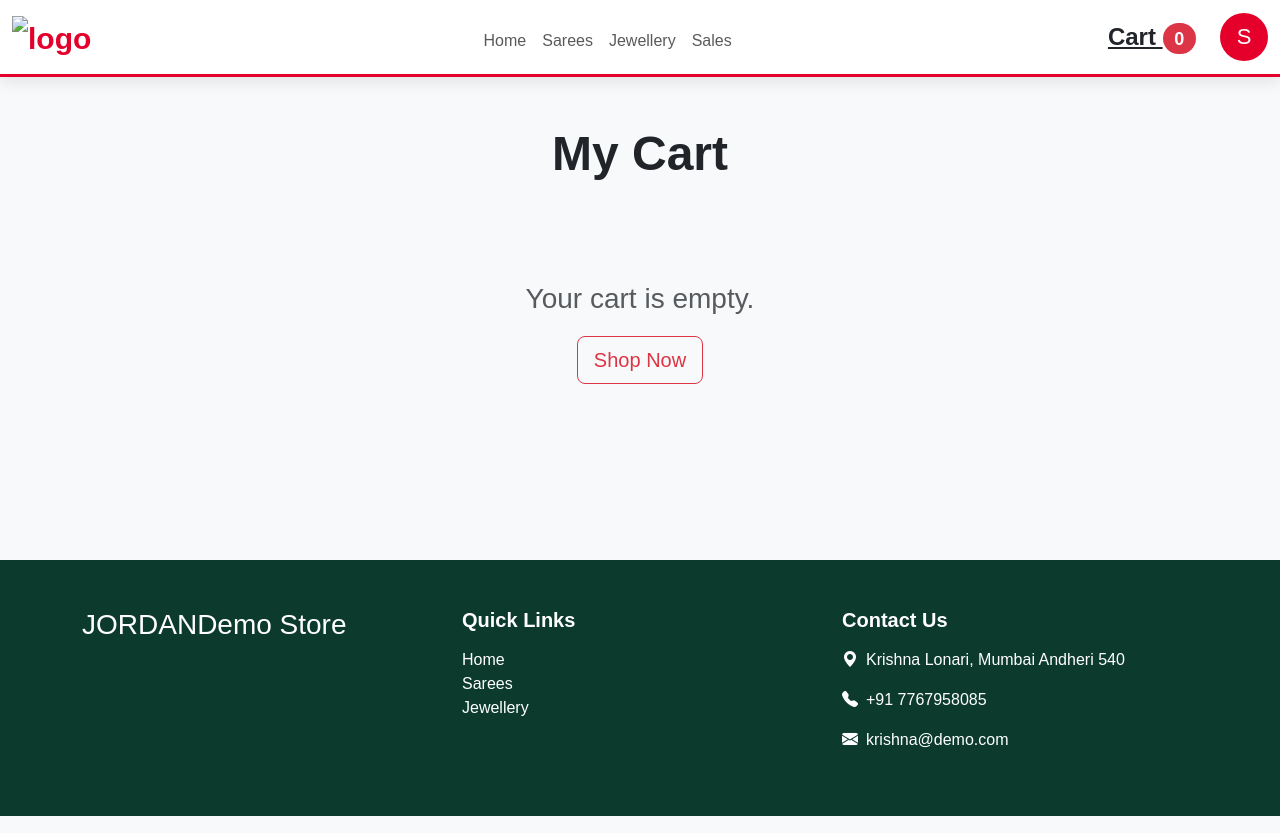
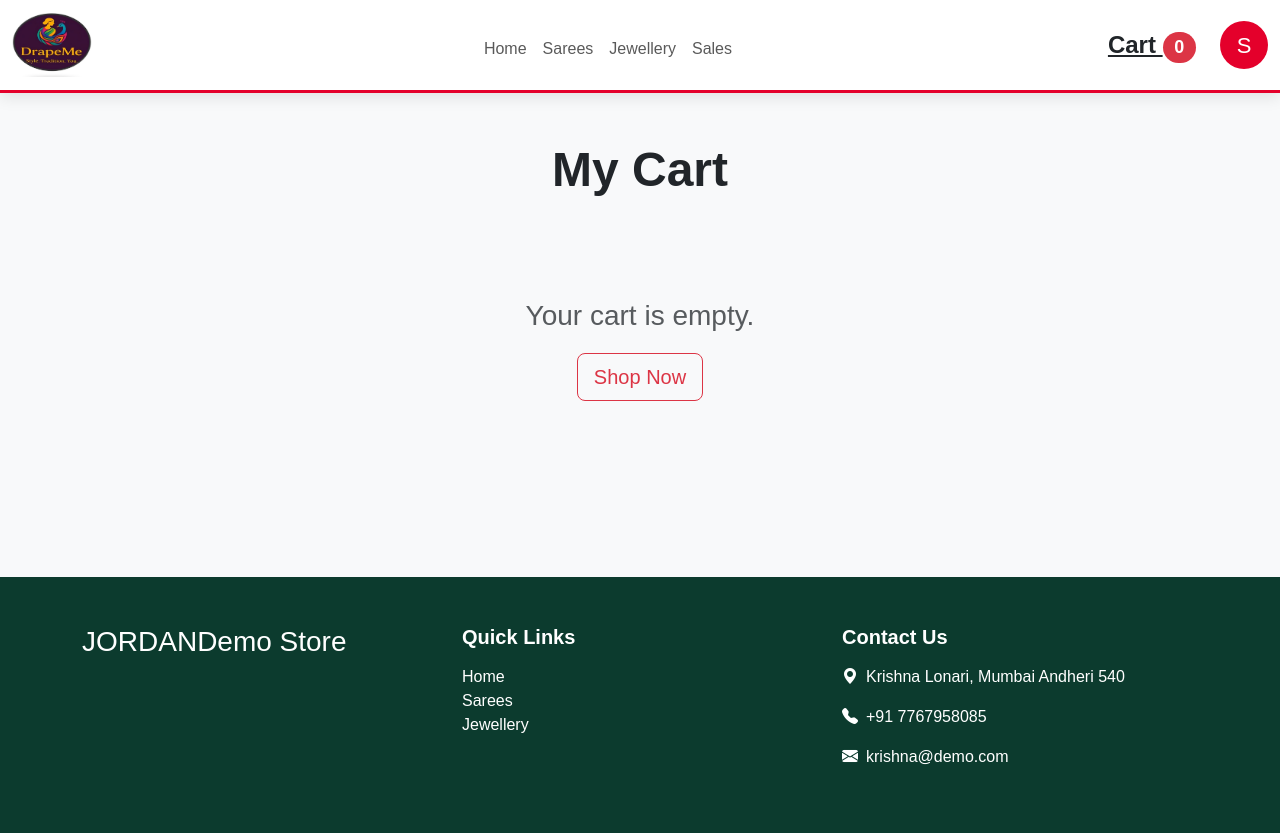
Before and after one commit to KrishnaLonari/SareesTryAndBuy, a plain HTML site: page cart.html in a window 1280 px wide. Drawn offline with nearby package versions, Linux system fonts and the light colour scheme; sample sign-in values are in the browser's storage.

Commit message:
Update cart.html

```diff
--- a/cart.html
+++ b/cart.html
@@ -21,7 +21,7 @@
   <!-- Navbar (Same as main page) -->
   <nav class="navbar navbar-expand-lg navbar-light bg-light">
     <div class="container-fluid">
-      <a class="navbar-brand" href="home.html"><img src="assets/images/logo.png" alt="logo" width="80px"></a>
+      <a class="navbar-brand" href="home.html"><img src="assets/css/images/logo.png" alt="logo" width="80px"></a>
       <button class="navbar-toggler" type="button" data-bs-toggle="collapse" data-bs-target="#navbarSupportedContent">
         <span class="navbar-toggler-icon"></span>
       </button>
```
